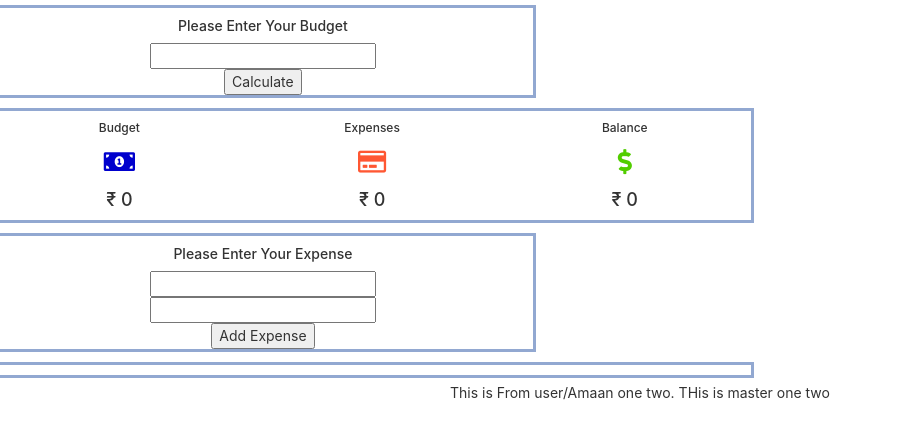
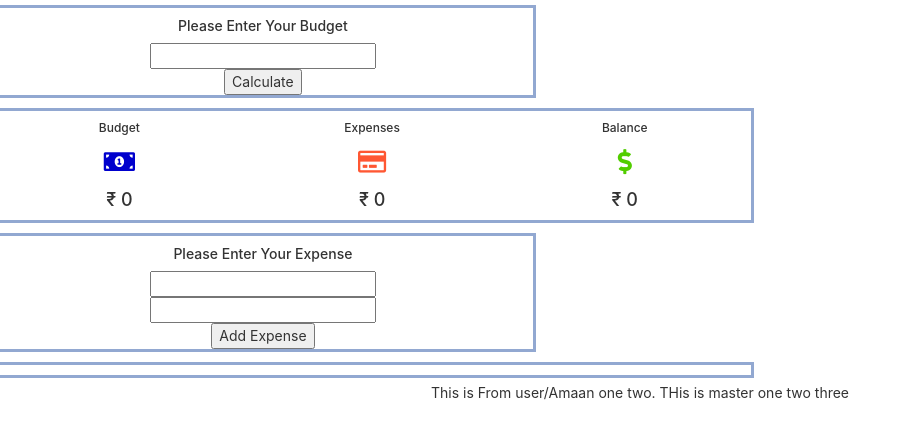
Before and after one commit to Amaanuddin/Budget-App, a React (Create React App) app: page / in a window 1280 px wide. Shown: the top 438 px of the page, without its empty margins (0-912 px from the left). Built offline with nearby package versions, Linux system fonts and the light colour scheme.

Commit message:
three testing

```diff
--- a/src/App.js
+++ b/src/App.js
@@ -10,7 +10,7 @@ class App extends Component {
       <div className="App">
         <BudgetForm/>
         This is From user/Amaan one two.
-        THis is master one two
+        THis is master one two three
       </div>
 
     );
```
